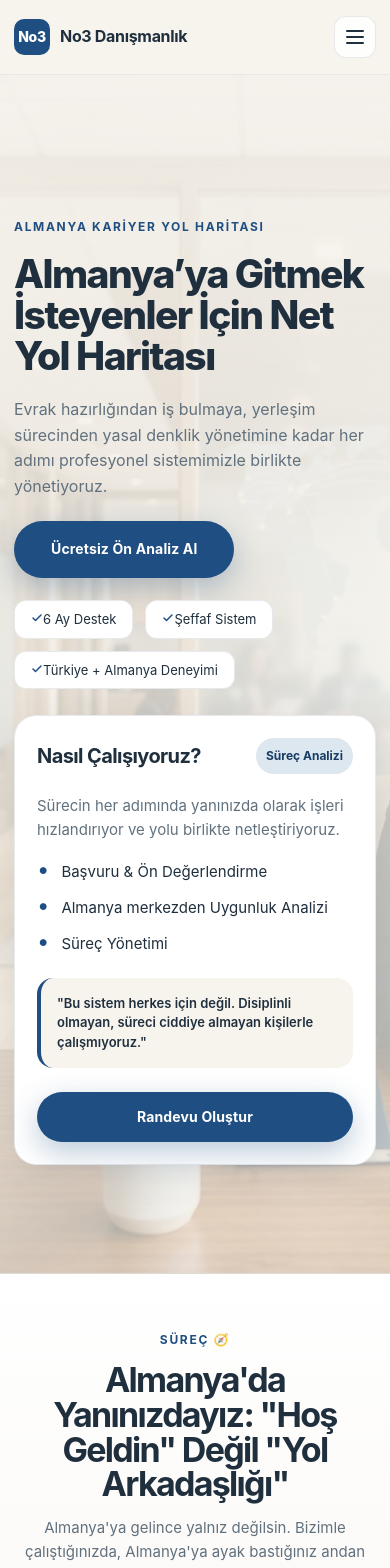
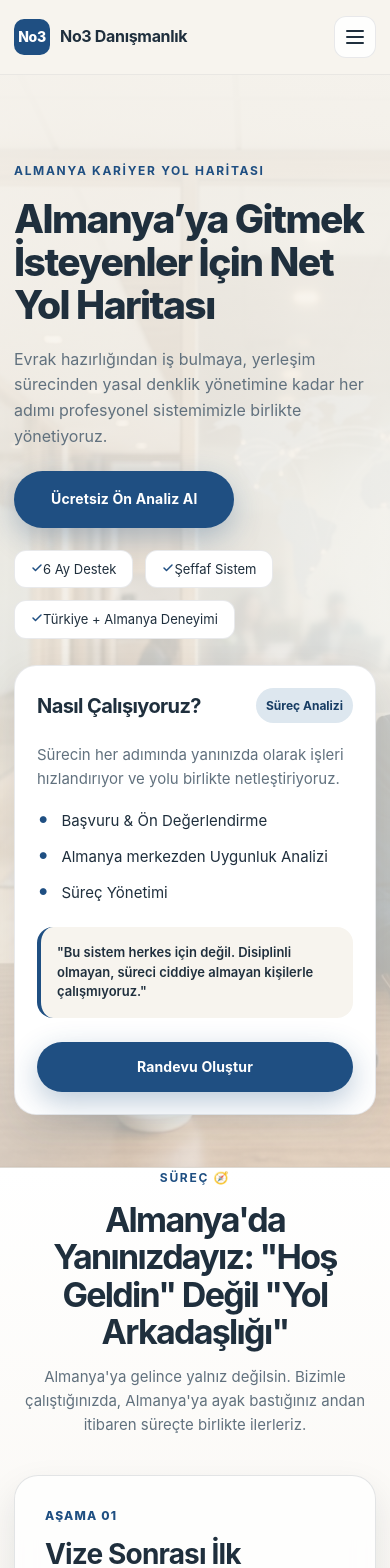
Before and after one commit to guneycagatay/no3danismanlik, a Next.js app: page / in a window 390 px wide. Shown: the top 1568 px of the page. Built offline with nearby package versions, Linux system fonts and the light colour scheme.

Commit message:
Mobile UI/UX optimization: Fluid typography, responsive grids, and LeadForm enhancements

```diff
--- a/src/app/globals.css
+++ b/src/app/globals.css
@@ -4,7 +4,7 @@
   --white: #ffffff;
   --text: #1f2f3d;
   --muted: #61717e;
-  --line: rgba(31, 47, 61, 0.10);
+  --line: rgba(31, 47, 61, 0.1);
   --primary: #1f4f82;
   --primary-dark: #173d64;
   --soft-blue: #dde7ef;
@@ -13,9 +13,8 @@
   --radius-md: 18px;
   --radius-sm: 14px;
   --container: 1180px;
-  --space-section: clamp(72px, 8vw, 108px);
-  --space-section-mobile: 56px;
-  --space-stack: clamp(18px, 2.2vw, 28px);
+  --space-section: clamp(48px, 10vw, 108px);
+  --space-stack: clamp(16px, 2vw, 28px);
 }
 
 * {
@@ -49,7 +48,7 @@ img {
 }
 
 .container {
-  width: min(var(--container), calc(100% - 48px));
+  width: min(var(--container), calc(100% - 40px));
   margin: 0 auto;
 }
 
@@ -234,8 +233,8 @@ header {
 }
 
 .hero-copy h1 {
-  font-size: clamp(36px, 5vw, 64px); /* Scaled down */
-  line-height: 1.05;
+  font-size: clamp(32px, 8vw, 64px);
+  line-height: 1.1;
   letter-spacing: -0.04em;
   font-weight: 800;
   margin-bottom: 20px;
@@ -363,8 +362,8 @@ section {
 }
 
 .section-head h2 {
-  font-size: clamp(30px, 4vw, 54px);
-  line-height: 1.02;
+  font-size: clamp(28px, 6vw, 54px);
+  line-height: 1.1;
   letter-spacing: -0.05em;
   font-weight: 700;
 }
@@ -715,6 +714,16 @@ section {
     gap: 18px;
     font-size: 14px;
   }
+
+  .contact-grid {
+    display: grid;
+    grid-template-columns: 1fr;
+    gap: 32px;
+  }
+
+  .contact-aside {
+    position: static;
+  }
 }
 
 @media (max-width: 760px) {
--- a/src/app/iletisim/page.js
+++ b/src/app/iletisim/page.js
@@ -14,7 +14,7 @@ export default function IletisimPage() {
       <Navbar />
       <main className="page-main-tight">
         <section>
-          <div className="container" style={{ display: 'grid', gridTemplateColumns: '1.2fr 0.8fr', gap: '40px', alignItems: 'start' }}>
+          <div className="container contact-grid">
             <div>
               <span className="eyebrow">İletişim</span>
               <h1 style={{ fontSize: 'clamp(40px, 5vw, 66px)', letterSpacing: '-0.05em', lineHeight: '1.02', marginBottom: '16px' }}>
@@ -27,7 +27,7 @@ export default function IletisimPage() {
               <LeadForm maxWidth="100%" />
             </div>
 
-            <aside>
+            <aside className="contact-aside">
               <div style={{ background: 'rgba(255,255,255,0.74)', border: '1px solid rgba(31, 47, 61, 0.1)', boxShadow: '0 16px 34px rgba(15,30,44,0.1)', backdropFilter: 'blur(10px)', padding: '30px', borderRadius: '24px', position: 'sticky', top: '120px' }}>
                 <h4 style={{ marginBottom: '16px' }}>İletişim Bilgileri</h4>
                 <div style={{ display: 'grid', gap: '20px' }}>
--- a/src/components/LeadForm.module.css
+++ b/src/components/LeadForm.module.css
@@ -189,7 +189,17 @@
 }
 
 @media (max-width: 480px) {
-    .formContainer { padding: 30px 20px; }
-    .optionsGrid { grid-template-columns: 1fr; }
-    .title { font-size: 24px; }
+    .formContainer {
+        padding: 32px 20px;
+    }
+    .optionsGrid {
+        grid-template-columns: 1fr;
+    }
+    .title {
+        font-size: 24px;
+    }
+    .progressHeader {
+        flex-wrap: wrap;
+        gap: 8px;
+    }
 }
```
